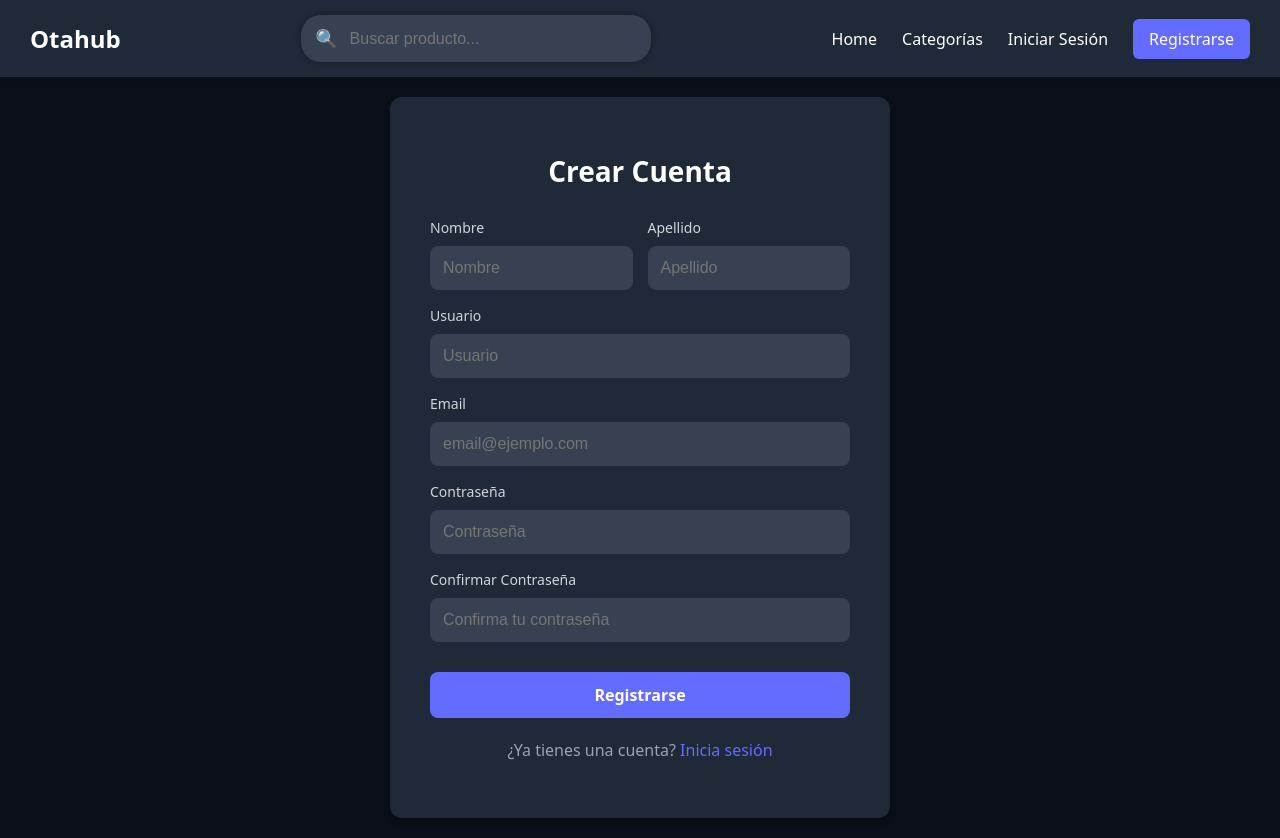
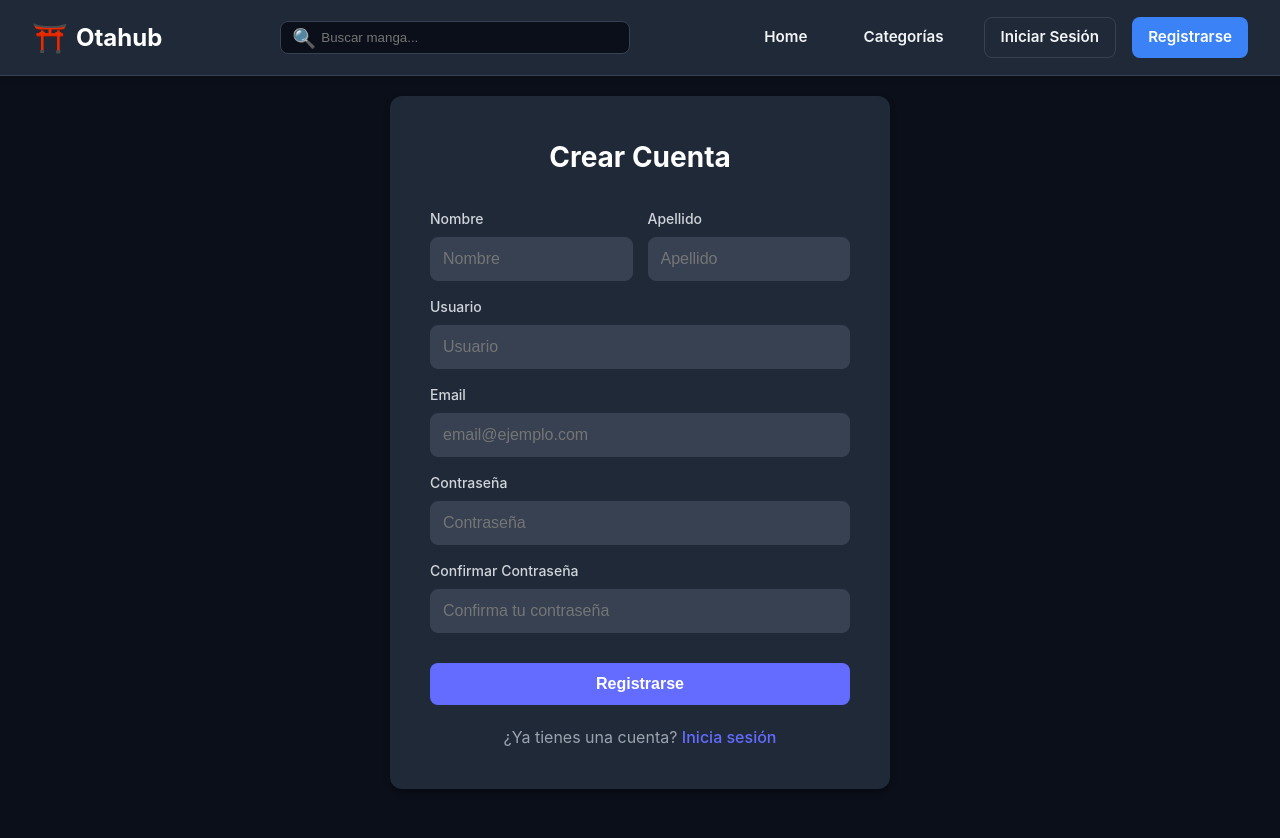
Before and after one commit to brui4n/OtaHub, a React (Vite) app in the folder frontend/otahub-frontend/: page /register in a window 1280 px wide. After the commit the page ends 809 px from the top, so only its background shows below. Built offline with nearby package versions, Linux system fonts and the light colour scheme.

Commit message:
style(ui): mejorar el diseño de la pagina

```diff
--- a/frontend/otahub-frontend/src/components/Navbar.jsx
+++ b/frontend/otahub-frontend/src/components/Navbar.jsx
@@ -9,136 +9,95 @@ export default function Navbar({ search, setSearch }) {
   const { data: cart = [] } = useQuery({
     queryKey: ["cart"],
     queryFn: getCart,
-    enabled: !!user, // Solo hacer la query si el usuario está autenticado
+    enabled: !!user,
   });
 
   const cartCount = cart.reduce((acc, item) => acc + item.quantity, 0);
 
   return (
-    <nav
-      style={{
+    <nav style={{
       width: "100%",
-        background: "#1f2937",
-        padding: "15px 30px",
+      background: "var(--surface)",
+      padding: "1rem 2rem",
       display: "flex",
       justifyContent: "space-between",
       alignItems: "center",
-        color: "white",
-        boxShadow: "0 2px 8px rgba(0,0,0,0.2)",
+      boxShadow: "var(--shadow)",
       position: "sticky",
       top: 0,
       zIndex: 10,
-        gap: "20px"
-      }}
-    >
+      borderBottom: "1px solid var(--border)"
+    }}>
       {/* Logo */}
       <Link
         to="/"
         style={{
           color: "white",
-          textDecoration: "none",
-          fontSize: "24px",
-          fontWeight: "bold"
+          fontSize: "1.5rem",
+          fontWeight: "bold",
+          display: "flex",
+          alignItems: "center",
+          gap: "0.5rem"
         }}
       >
-        Otahub
+        <span style={{ fontSize: "1.8rem" }}>⛩️</span> Otahub
       </Link>
 
-        {/* 🔍 Barra de búsqueda oscura */}
-        <div
-        style={{
-            display: "flex",
-            alignItems: "center",
-            background: "#374151",
-            padding: "10px 14px",
-            borderRadius: "20px",
-            gap: "10px",
-            width: "350px",
-            boxShadow: "0 0 6px rgba(0,0,0,0.3)"
-        }}
-        >
-        <span style={{ fontSize: "18px", color: "#9CA3AF" }}>🔍</span>
+      {/* 🔍 Barra de búsqueda */}
+      <div style={{ position: "relative", width: "350px" }}>
+        <span style={{
+          position: "absolute",
+          left: "12px",
+          top: "50%",
+          transform: "translateY(-50%)",
+          fontSize: "1.2rem"
+        }}>
+          🔍
+        </span>
 
         <input
+          className="input"
           type="text"
-            placeholder="Buscar producto..."
+          placeholder="Buscar manga..."
           value={search}
           onChange={(e) => setSearch(e.target.value)}
-            style={{
-            flex: 1,
-            border: "none",
-            outline: "none",
-            background: "transparent",
-            color: "white",
-            fontSize: "16px"
-            }}
+          style={{ paddingLeft: "40px" }}
         />
       </div>
 
       {/* Enlaces */}
-      <div style={{ display: "flex", gap: "25px", alignItems: "center" }}>
-        <Link to="/" style={{ color: "white", textDecoration: "none" }}>Home</Link>
-        <Link to="/categorias" style={{ color: "white", textDecoration: "none" }}>Categorías</Link>
+      <div style={{ display: "flex", gap: "1.5rem", alignItems: "center" }}>
+        <Link to="/" className="btn btn-outline" style={{ border: "none" }}>Home</Link>
+        <Link to="/categorias" className="btn btn-outline" style={{ border: "none" }}>Categorías</Link>
 
         {user ? (
           <>
-            <Link to="/carrito" style={{ color: "white", textDecoration: "none", position: "relative" }}>
-              Carrito
+            <Link to="/carrito" className="btn btn-outline" style={{ position: "relative", border: "none" }}>
+              🛒 Carrito
               {cartCount > 0 && (
-                <span style={{
+                <span className="badge" style={{
                   position: "absolute",
-                  top: "-8px",
-                  right: "-12px",
-                  background: "#ef4444",
-                  color: "white",
-                  borderRadius: "50%",
-                  padding: "2px 6px",
-                  fontSize: "12px",
-                  fontWeight: "bold"
+                  top: "-5px",
+                  right: "-5px",
                 }}>
                   {cartCount}
                 </span>
               )}
             </Link>
-            <Link to="/historial" style={{ color: "white", textDecoration: "none" }}>Historial</Link>
-            <div style={{ display: "flex", alignItems: "center", gap: "10px" }}>
-              <span style={{ color: "#9ca3af", fontSize: "14px" }}>{user.username}</span>
-              <button
-                onClick={logout}
-                style={{
-                  background: "#ef4444",
-                  color: "white",
-                  border: "none",
-                  padding: "8px 16px",
-                  borderRadius: "6px",
-                  cursor: "pointer",
-                  fontSize: "14px",
-                  fontWeight: "500"
-                }}
-                onMouseEnter={(e) => e.target.style.background = "#dc2626"}
-                onMouseLeave={(e) => e.target.style.background = "#ef4444"}
-              >
+            <Link to="/historial" className="btn btn-outline" style={{ border: "none" }}>📜 Historial</Link>
+
+            <div style={{ display: "flex", alignItems: "center", gap: "1rem", marginLeft: "1rem" }}>
+              <span style={{ color: "var(--text-muted)", fontSize: "0.9rem" }}>Hola, {user.username}</span>
+              <button onClick={logout} className="btn btn-danger">
                 Salir
               </button>
             </div>
           </>
         ) : (
-          <>
-            <Link to="/login" style={{ color: "white", textDecoration: "none" }}>Iniciar Sesión</Link>
-            <Link
-              to="/register"
-              style={{
-                color: "white",
-                textDecoration: "none",
-                background: "#646cff",
-                padding: "8px 16px",
-                borderRadius: "6px",
-                fontWeight: "500"
-              }}
-            >
-              Registrarse
-            </Link>
-          </>
+          <div style={{ display: "flex", gap: "1rem" }}>
+            <Link to="/login" className="btn btn-outline">Iniciar Sesión</Link>
+            <Link to="/register" className="btn btn-primary">Registrarse</Link>
+          </div>
         )}
       </div>
     </nav>
--- a/frontend/otahub-frontend/src/index.css
+++ b/frontend/otahub-frontend/src/index.css
@@ -1,15 +1,31 @@
-* {
-  box-sizing: border-box;
-}
+:root {
+  /* Color Palette */
+  --primary: #3b82f6;
+  --primary-hover: #2563eb;
+  --secondary: #10b981;
+  --secondary-hover: #059669;
+  --danger: #ef4444;
+  --danger-hover: #dc2626;
+  --background: #0b0f19;
+  --surface: #1f2937;
+  --surface-hover: #374151;
+  --text: #f3f4f6;
+  --text-muted: #9ca3af;
+  --border: #374151;
 
-:root {
-  font-family: system-ui, Avenir, Helvetica, Arial, sans-serif;
+  /* Spacing & Radius */
+  --radius: 8px;
+  --radius-lg: 12px;
+  --shadow: 0 4px 6px -1px rgba(0, 0, 0, 0.1), 0 2px 4px -1px rgba(0, 0, 0, 0.06);
+  --shadow-lg: 0 10px 15px -3px rgba(0, 0, 0, 0.1), 0 4px 6px -2px rgba(0, 0, 0, 0.05);
+
+  font-family: 'Inter', system-ui, Avenir, Helvetica, Arial, sans-serif;
   line-height: 1.5;
   font-weight: 400;
 
-  color-scheme: light dark;
-  color: rgba(255, 255, 255, 0.87);
-  background-color: #242424;
+  color-scheme: dark;
+  color: var(--text);
+  background-color: var(--background);
 
   font-synthesis: none;
   text-rendering: optimizeLegibility;
@@ -17,62 +33,148 @@
   -moz-osx-font-smoothing: grayscale;
 }
 
-a {
-  font-weight: 500;
-  color: #646cff;
-  text-decoration: inherit;
-}
-a:hover {
-  color: #535bf2;
+* {
+  box-sizing: border-box;
+  margin: 0;
+  padding: 0;
 }
 
 html, body {
-  margin: 0;
-  padding: 0;
   height: 100%;
-  background-color: #0b0f19; /* fondo oscuro */
-  color: white;
+  background-color: var(--background);
+  color: var(--text);
 }
 
 #root {
   min-height: 100vh;
-  background-color: #0b0f19;
+  display: flex;
+  flex-direction: column;
 }
 
-
-h1 {
-  font-size: 3.2em;
-  line-height: 1.1;
+a {
+  color: var(--primary);
+  text-decoration: none;
+  transition: color 0.2s;
 }
 
-button {
-  border-radius: 8px;
-  border: 1px solid transparent;
-  padding: 0.6em 1.2em;
-  font-size: 1em;
-  font-weight: 500;
-  font-family: inherit;
-  background-color: #1a1a1a;
-  cursor: pointer;
-  transition: border-color 0.25s;
-}
-button:hover {
-  border-color: #646cff;
-}
-button:focus,
-button:focus-visible {
-  outline: 4px auto -webkit-focus-ring-color;
+a:hover {
+  color: var(--primary-hover);
 }
 
-@media (prefers-color-scheme: light) {
-  :root {
-    color: #213547;
-    background-color: #ffffff;
-  }
-  a:hover {
-    color: #747bff;
-  }
-  button {
-    background-color: #f9f9f9;
-  }
+h1, h2, h3, h4, h5, h6 {
+  color: white;
+  margin-bottom: 0.5em;
 }
+
+/* Utility Classes */
+
+.container {
+  max-width: 1200px;
+  margin: 0 auto;
+  padding: 20px;
+}
+
+/* Buttons */
+.btn {
+  display: inline-flex;
+  align-items: center;
+  justify-content: center;
+  padding: 0.5rem 1rem;
+  border-radius: var(--radius);
+  border: none;
+  font-weight: 600;
+  cursor: pointer;
+  transition: all 0.2s;
+  font-size: 0.95rem;
+  text-decoration: none;
+}
+
+.btn-primary {
+  background-color: var(--primary);
+  color: white;
+}
+.btn-primary:hover {
+  background-color: var(--primary-hover);
+}
+
+.btn-secondary {
+  background-color: var(--secondary);
+  color: white;
+}
+.btn-secondary:hover {
+  background-color: var(--secondary-hover);
+}
+
+.btn-danger {
+  background-color: var(--danger);
+  color: white;
+}
+.btn-danger:hover {
+  background-color: var(--danger-hover);
+}
+
+.btn-outline {
+  background-color: transparent;
+  border: 1px solid var(--border);
+  color: var(--text);
+}
+.btn-outline:hover {
+  background-color: var(--surface);
+  border-color: var(--text-muted);
+}
+
+.btn-active {
+  background-color: var(--primary);
+  color: white;
+  border-color: var(--primary);
+}
+
+/* Cards */
+.card {
+  background-color: var(--surface);
+  border-radius: var(--radius-lg);
+  padding: 1.5rem;
+  box-shadow: var(--shadow);
+  transition: transform 0.2s, box-shadow 0.2s;
+  border: 1px solid var(--border);
+}
+
+.card:hover {
+  transform: translateY(-4px);
+  box-shadow: var(--shadow-lg);
+  border-color: var(--primary);
+}
+
+/* Inputs */
+.input {
+  background-color: var(--background);
+  border: 1px solid var(--border);
+  color: white;
+  padding: 0.5rem 1rem;
+  border-radius: var(--radius);
+  outline: none;
+  transition: border-color 0.2s;
+  width: 100%;
+}
+
+.input:focus {
+  border-color: var(--primary);
+}
+
+/* Grid Layouts */
+.grid-products {
+  display: grid;
+  grid-template-columns: repeat(auto-fill, minmax(240px, 1fr));
+  gap: 2rem;
+  margin-top: 2rem;
+}
+
+/* Badge */
+.badge {
+  background-color: var(--danger);
+  color: white;
+  border-radius: 9999px;
+  padding: 0.1rem 0.4rem;
+  font-size: 0.75rem;
+  font-weight: bold;
+}
```
Also changed, not shown: frontend/otahub-frontend/src/components/ProductCard.jsx (+19 -42 lines), frontend/otahub-frontend/src/pages/Home.jsx (+5 -26 lines), 1 other file (tests, documents, lock files or other folders). Lines whose indentation alone changed are shown as unchanged.
